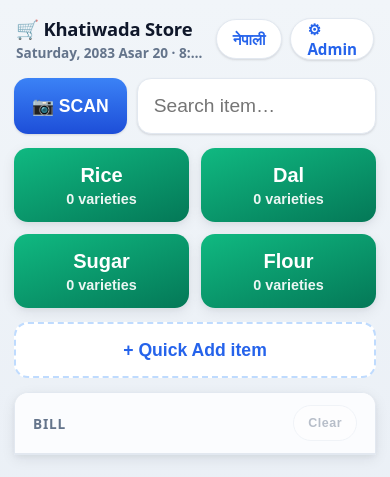
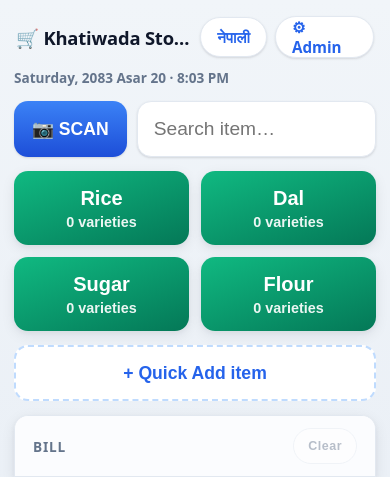
Before and after one commit to utsavkth/nepal-pos, a Flask app: page / in a window 390 px wide. Shown: the top 477 px of the page. Run offline with Flask 3, Linux system fonts and the light colour scheme; data that the repository does not hold is empty.

Commit message:
Cashier header: move BS date/time to its own line (no button overlap)
On the narrow iPhone screen the date/time shared the top row with the
language toggle and Admin button and got covered. Moved it to its own
full-width line under the header row so nothing can overlap it; the
brand truncates with an ellipsis if space is tight. Verified on mobile
and desktop widths.

Co-Authored-By: Claude Fable 5 <noreply@anthropic.com>

```diff
--- a/static/style.css
+++ b/static/style.css
@@ -63,23 +63,26 @@ html, body {
   gap: 10px;
   padding: 2px;
 }
-.brand-block { display: flex; flex-direction: column; gap: 2px; min-width: 0; }
 .controls-header .brand {
   font-weight: 800;
   font-size: 1.15rem;
   color: var(--ink);
   letter-spacing: -0.01em;
+  min-width: 0;
+  overflow: hidden;
+  text-overflow: ellipsis;
+  white-space: nowrap;
 }
 .controls-header .brand::before {
   content: "🛒 ";
 }
+/* Own full-width line under the header row, so the toggle/Admin buttons can
+   never overlap it (was colliding on the narrow iPhone screen). */
 .header-datetime {
+  margin-top: -6px;
   font-size: 0.85rem;
   font-weight: 600;
   color: var(--muted);
-  white-space: nowrap;
-  overflow: hidden;
-  text-overflow: ellipsis;
 }
 .header-actions { display: flex; align-items: center; gap: 8px; }
 .admin-link, .lang-toggle {
--- a/templates/cashier.html
+++ b/templates/cashier.html
@@ -12,15 +12,13 @@
 
   <section class="controls">
     <div class="controls-header">
-      <div class="brand-block">
-        <span class="brand">Khatiwada Store</span>
-        <span id="header-datetime" class="header-datetime"></span>
-      </div>
+      <span class="brand">Khatiwada Store</span>
       <div class="header-actions">
         <button id="lang-toggle" class="lang-toggle" type="button" data-i18n="langToggle">नेपाली</button>
         <a class="admin-link" href="{{ url_for('admin_home') }}" data-i18n="admin">⚙ Admin</a>
       </div>
     </div>
+    <div id="header-datetime" class="header-datetime"></div>
 
     <div class="top-row">
       <button id="scan-btn" class="btn btn-scan" type="button" data-i18n="scan">📷 SCAN</button>
```
